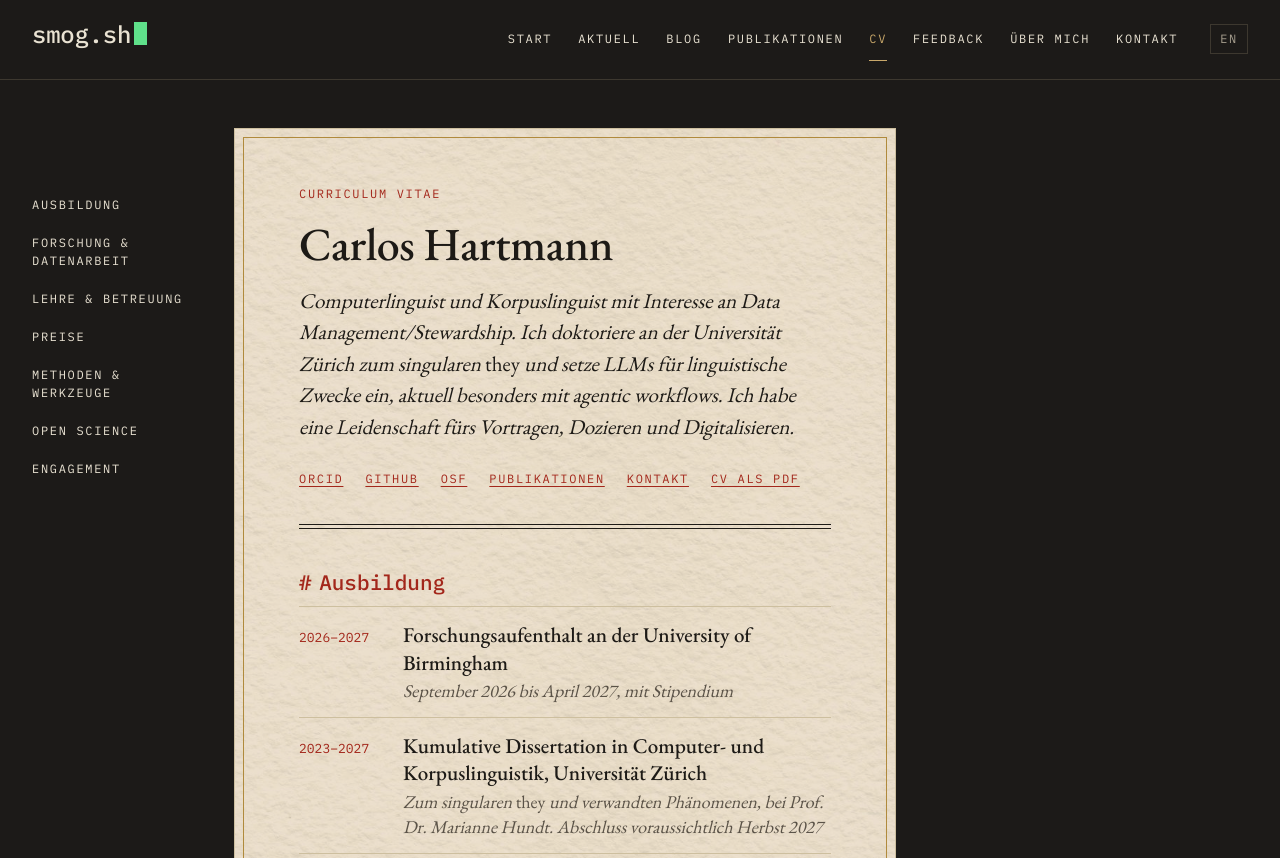
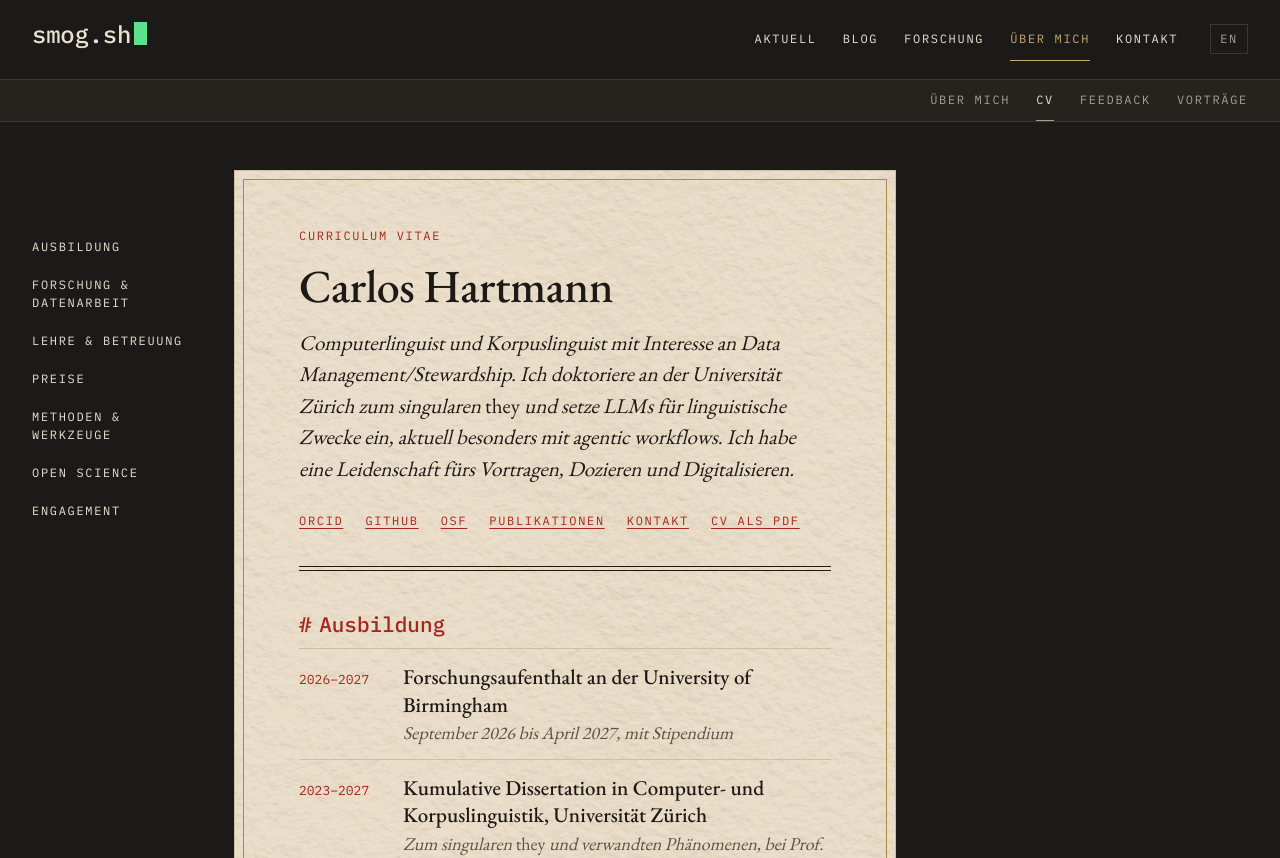
Before and after one commit to CarlosHartmann/blog-frontend, an Astro site: page /cv in a window 1280 px wide. Shown: the top 858 px of the page. Built offline with nearby package versions, Linux system fonts and the light colour scheme; Astro itself is replaced by a stand-in of ours.

Commit message:
Menu: five entries with a second row per section
Aktuell, Blog, Forschung, Über mich, Kontakt. Blog, Forschung and
Über mich show their pages in a second row. Links that the menu now
covers are removed from the footer, About, Blog, Film and quiz pages.

Co-Authored-By: Claude Fable 5.2 <noreply@anthropic.com>

```diff
--- a/src/components/Footer.astro
+++ b/src/components/Footer.astro
@@ -13,7 +13,6 @@ const built = new Intl.DateTimeFormat(t.locale, {
 <footer class="site-footer">
   <span><span class="led" aria-hidden="true"></span>smog.sh · {t.built}: {built}</span>
   <nav class="footer-links" aria-label="Carlos Ha · Zürich">
-    <a href={href(lang, '/speaking/')}>{t.footerSpeaking}</a>
     <a href={href(lang, '/colophon/')}>{t.footerColophon}</a>
     <a href={href(lang, '/rss.xml')}>{t.feed}</a>
   </nav>
--- a/src/components/Header.astro
+++ b/src/components/Header.astro
@@ -1,11 +1,25 @@
 ---
 import Nav from './Nav.astro';
 import { href } from '../lib/i18n.js';
+import { menu } from '../lib/menu.js';
 
 const { lang, path, current } = Astro.props;
+// The second row: the pages of the section the current page belongs to.
+const section = menu(lang).find((entry) => entry.sub && entry.pages.includes(current));
 ---
 
 <header class="site-header">
   <a class="wordmark" href={href(lang, '/')}>smog.sh<span class="cursor" aria-hidden="true"></span></a>
   <Nav lang={lang} path={path} current={current} />
 </header>
+{
+  section && (
+    <nav class="subnav mono" aria-label={section.label}>
+      {section.sub.map((item) => (
+        <a href={href(lang, item.path)} aria-current={item.key === current ? 'page' : undefined}>
+          {item.label}
+        </a>
+      ))}
+    </nav>
+  )
+}
--- a/src/components/Nav.astro
+++ b/src/components/Nav.astro
@@ -1,27 +1,23 @@
 ---
 // Main navigation plus the language switch. `path` is the German path of the
 // current page, so the switch can point at the same page in the other language.
+// `current` is the key of the current page (see src/lib/menu.js).
 import { ui, href } from '../lib/i18n.js';
+import { menu } from '../lib/menu.js';
 
 const { lang, path = '/', current = '' } = Astro.props;
 const t = ui[lang];
-const items = [
-  ['home', '/'],
-  ['now', '/now/'],
-  ['blog', '/posts/'],
-  ['publications', '/publications/'],
-  ['cv', '/cv/'],
-  ['feedback', '/feedback/'],
-  ['about', '/about/'],
-  ['contact', '/contact/'],
-];
+const here = (entry) => {
+  if (!entry.pages.includes(current)) return undefined;
+  return current === entry.pages[0] ? 'page' : 'true';
+};
 ---
 
 <nav class="site-nav mono" aria-label={t.navLabel}>
   {
-    items.map(([key, target]) => (
-      <a href={href(lang, target)} aria-current={current === key ? 'page' : undefined}>
-        {t.nav[key]}
+    menu(lang).map((entry) => (
+      <a href={href(lang, entry.path)} aria-current={here(entry)}>
+        {entry.label}
       </a>
     ))
   }
--- /dev/null
+++ b/src/lib/menu.js
@@ -0,0 +1,45 @@
+// The site's menu: five entries in the main bar. An entry with `sub` shows a
+// second row with those links on all of its pages.
+// `pages` lists the `current` keys of the pages that belong to an entry
+// (every view passes its key to the Base layout).
+import { ui } from './i18n.js';
+
+export function menu(lang) {
+  const t = ui[lang];
+  return [
+    { key: 'now', label: t.nav.now, path: '/now/', pages: ['now'] },
+    {
+      key: 'blog',
+      label: t.nav.blog,
+      path: '/posts/',
+      pages: ['blog', 'film'],
+      sub: [
+        { key: 'blog', label: t.subAllPosts, path: '/posts/' },
+        { key: 'film', label: t.filmIndex, path: '/film/' },
+      ],
+    },
+    {
+      key: 'research',
+      label: t.nav.research,
+      path: '/publications/',
+      pages: ['publications', 'they'],
+      sub: [
+        { key: 'publications', label: t.nav.publications, path: '/publications/' },
+        { key: 'they', label: t.subThey, path: '/they/' },
+      ],
+    },
+    {
+      key: 'about',
+      label: t.nav.about,
+      path: '/about/',
+      pages: ['about', 'cv', 'feedback', 'speaking'],
+      sub: [
+        { key: 'about', label: t.nav.about, path: '/about/' },
+        { key: 'cv', label: t.nav.cv, path: '/cv/' },
+        { key: 'feedback', label: t.nav.feedback, path: '/feedback/' },
+        { key: 'speaking', label: t.footerSpeaking, path: '/speaking/' },
+      ],
+    },
+    { key: 'contact', label: t.nav.contact, path: '/contact/', pages: ['contact'] },
+  ];
+}
--- a/src/styles/global.css
+++ b/src/styles/global.css
@@ -153,9 +153,36 @@ a:hover {
   border-bottom: 1px solid transparent;
 }
 
-.site-nav a[aria-current='page'] {
+.site-nav a[aria-current] {
   color: var(--gold);
   border-bottom-color: var(--gold);
+}
+
+/* Second row: the pages of the current section. */
+.subnav {
+  display: flex;
+  flex-wrap: wrap;
+  justify-content: flex-end;
+  gap: 0 26px;
+  padding: 0 32px;
+  border-bottom: 1px solid var(--ground-line);
+  background: var(--ground-raised);
+}
+
+.subnav a {
+  padding: 11px 0;
+  color: var(--on-ground-dim);
+  text-decoration: none;
+  border-bottom: 1px solid transparent;
+}
+
+.subnav a:hover {
+  color: var(--gold);
+}
+
+.subnav a[aria-current='page'] {
+  color: var(--on-ground);
+  border-bottom-color: var(--on-ground-dim);
 }
 
 .site-nav .lang {
@@ -1338,6 +1365,12 @@ a:hover {
     gap: 0 18px;
   }
 
+  .subnav {
+    justify-content: flex-start;
+    gap: 0 18px;
+    padding: 0 18px;
+  }
+
   .page {
     padding: 28px 12px 56px;
   }
--- a/src/views/About.astro
+++ b/src/views/About.astro
@@ -27,12 +27,6 @@ if (lang === 'en') {
       <article class="paper">
         <p class="kicker mono">{t.aboutKicker}</p>
         <h1 class="title">{t.aboutTitle}</h1>
-        <p class="cv-links mono">
-          <a href={href(lang, '/now/')}>{t.footerNow}</a>
-          <a href={href(lang, '/speaking/')}>{t.footerSpeaking}</a>
-          <a href={href(lang, '/cv/')}>{t.nav.cv}</a>
-          <a href={href(lang, '/colophon/')}>{t.footerColophon}</a>
-        </p>
         <div class="rule" aria-hidden="true"></div>
         <div class="prose">
           {lead && <div class="gloss lead" set:html={lead} />}
--- a/src/views/Blog.astro
+++ b/src/views/Blog.astro
@@ -27,9 +27,6 @@ const shown = (p) => (lang === 'en' && p.en ? p.en : p);
             <dd>Nr. 0–{all.length - 1}</dd>
           </div>
         </dl>
-        <nav>
-          <a href={href(lang, '/film/')}>{t.filmIndex}</a>
-        </nav>
       </aside>
 
       <section class="paper">
--- a/src/views/Film.astro
+++ b/src/views/Film.astro
@@ -23,11 +23,10 @@ const sections = [
 ].filter((section) => section.posts.length);
 ---
 
-<Base lang={lang} path="/film/" title={t.filmTitle} description={t.filmIntro} current="blog">
+<Base lang={lang} path="/film/" title={t.filmTitle} description={t.filmIntro} current="film">
   <main id="inhalt" class="page">
     <div class="leaf-grid">
       <aside class="side">
-        <a class="back" href={href(lang, '/posts/')}>← {t.backToBlog}</a>
         <nav aria-label={t.pubsSections}>
           {sections.map((section) => <a href={`#${section.id}`}>{section.title}</a>)}
           <a href="#anderswo">{t.filmElsewhere}</a>
--- a/src/views/They.astro
+++ b/src/views/They.astro
@@ -68,11 +68,10 @@ const hint = (key) => choices[key][de ? 'hintDe' : 'hintEn'];
 const order = ['plural', 'generic', 'singular'];
 ---
 
-<Base lang={lang} path="/they/" title={text.title.replace(/<[^>]+>/g, '')} description={text.lede.replace(/<[^>]+>/g, '')} current="publications">
+<Base lang={lang} path="/they/" title={text.title.replace(/<[^>]+>/g, '')} description={text.lede.replace(/<[^>]+>/g, '')} current="they">
   <main id="inhalt" class="page">
     <div class="leaf-grid">
       <aside class="side">
-        <a class="back" href={href(lang, '/publications/')}>← {t.nav.publications}</a>
       </aside>
 
       <section class="paper">
```
Also changed, not shown: src/lib/i18n.js.
